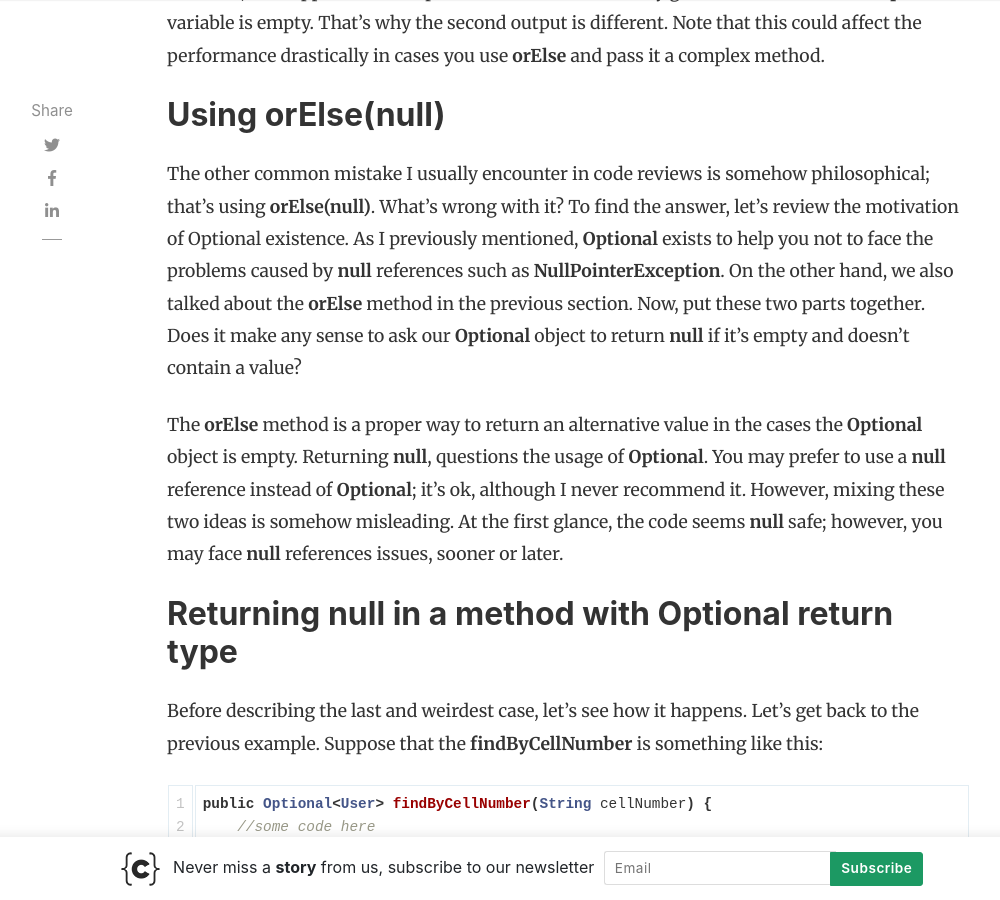
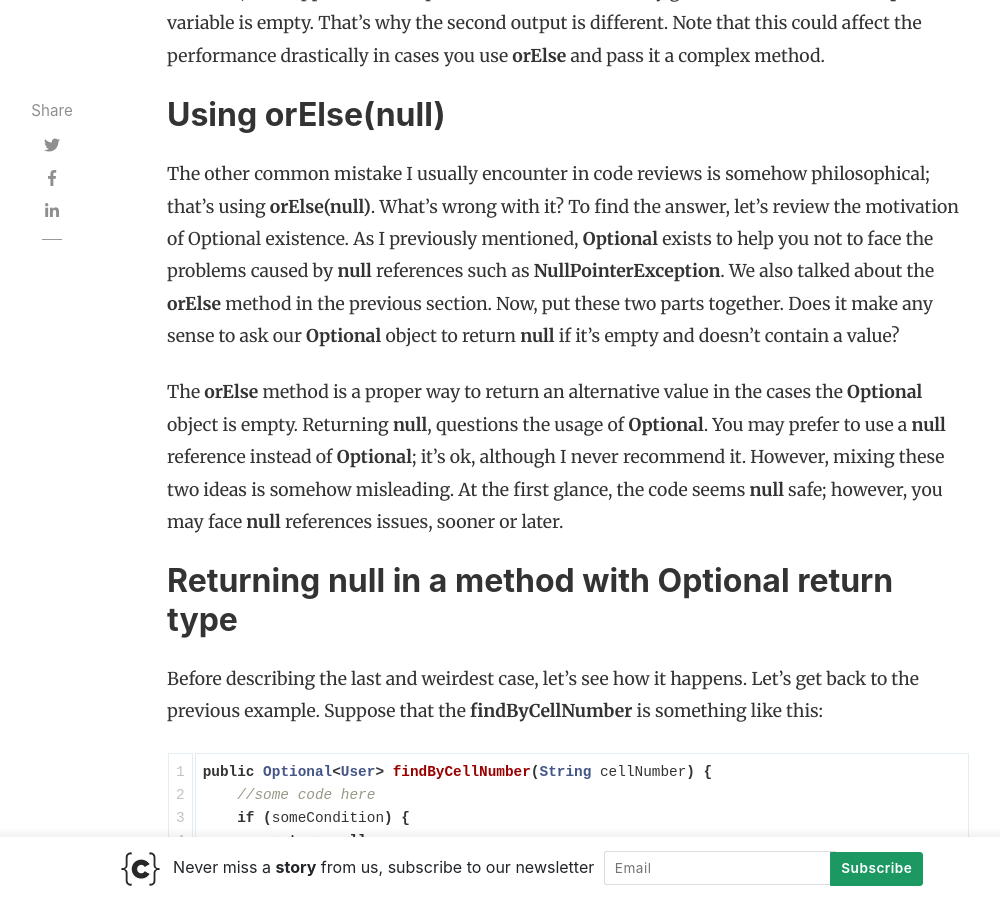
Before and after one commit to dante0747/coderator.dev, a Jekyll site: the page built from _posts/2020-12-25-how-to-make-your-reviewer-cry-using-optional.md, in a window 1280 px wide and 900 px high, scrolled down 5539 px. Shown: the whole window, without its empty margins (118-1118 px from the left). Built offline with Jekyll 4.4.1, drawn with Linux system fonts in a browser that asks for light colours; nearby versions of some CDN libraries; comment, search, counter and statistics services are not loaded.

Commit message:
Fix a minor grammatical issue

```diff
--- a/_posts/2020-12-25-how-to-make-your-reviewer-cry-using-optional.md
+++ b/_posts/2020-12-25-how-to-make-your-reviewer-cry-using-optional.md
@@ -162,7 +162,7 @@ pass it a complex method.
 The other common mistake I usually encounter in code reviews is somehow philosophical; that's using **orElse(null)**.
 What’s wrong with it? To find the answer, let's review the motivation of Optional existence. As I previously mentioned,
 **Optional** exists to help you not to face the problems caused by **null** references such as
-**NullPointerException**. On the other hand, we also talked about the **orElse** method in the previous section. Now,
+**NullPointerException**. We also talked about the **orElse** method in the previous section. Now,
 put these two parts together. Does it make any sense to ask our **Optional** object to return **null** if it’s empty
 and doesn’t contain a value?
 
```
